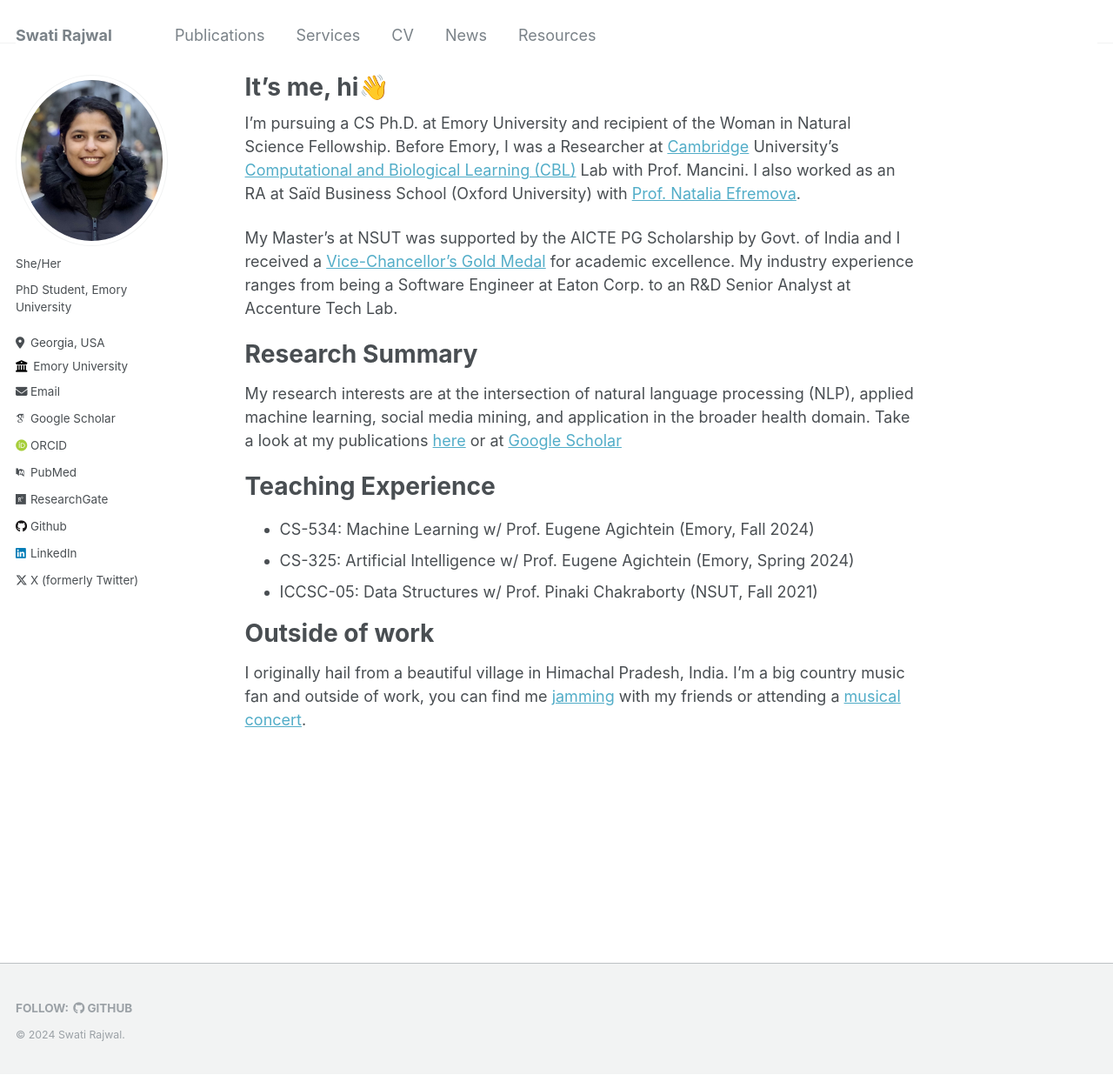
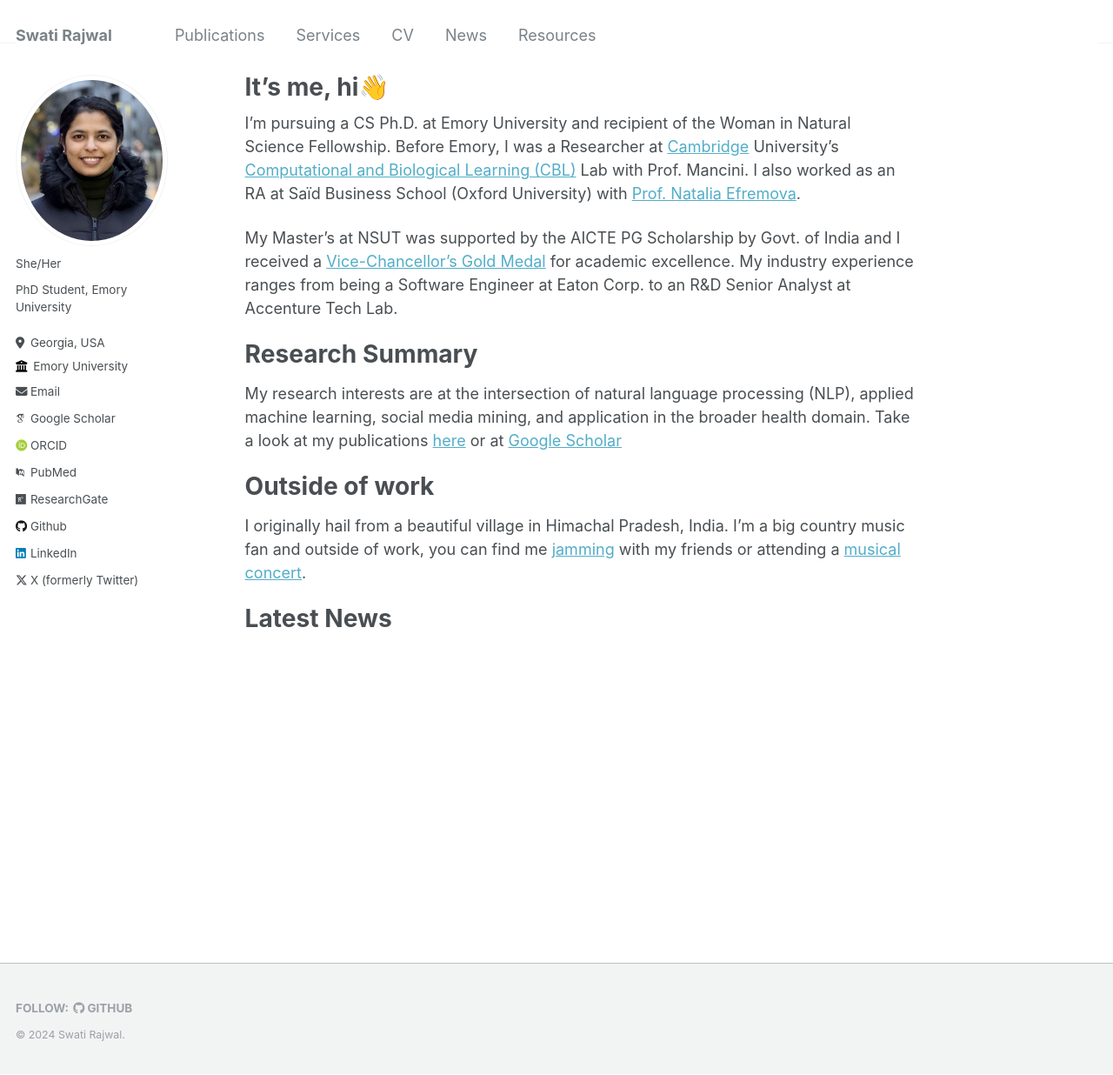
Before and after one commit to swati-rajwal/swati-rajwal.github.io, a Jekyll site: the page built from _pages/about.md, in a window 1280 px wide and 1236 px high. Shown: the whole window at 87% size. Built offline with Jekyll 4.4.1, drawn with Linux system fonts in a browser that asks for light colours; some web fonts are replaced.

Commit message:
Update about.md

```diff
--- a/_pages/about.md
+++ b/_pages/about.md
@@ -13,10 +13,7 @@
 # Research Summary
 My research interests are at the intersection of natural language processing (NLP), applied machine learning, social media mining, and application in the broader health domain. Take a look at my publications <a href="https://swati-rajwal.github.io/publications/" target="_blank">here</a> or at <a href="https://scholar.google.com/citations?user=6AfEraYAAAAJ&hl=en&inst=15365353816232672843" target="_blank">Google Scholar</a>
 
-# Teaching Experience
-* CS-534: Machine Learning w/ Prof. Eugene Agichtein (Emory, Fall 2024)
-* CS-325: Artificial Intelligence w/ Prof. Eugene Agichtein (Emory, Spring 2024)
-* ICCSC-05: Data Structures w/ Prof. Pinaki Chakraborty (NSUT, Fall 2021)
-
 # Outside of work
 I originally hail from a beautiful village in Himachal Pradesh, India. I'm a big country music fan and outside of work, you can find me <a href="https://www.youtube.com/watch?v=cgm9iGAupL0" target="_blank">jamming</a> with my friends or attending a <a href="https://www.youtube.com/shorts/kZzM2gNb-6c" target="_blank">musical concert</a>.
+
+# Latest News
```
